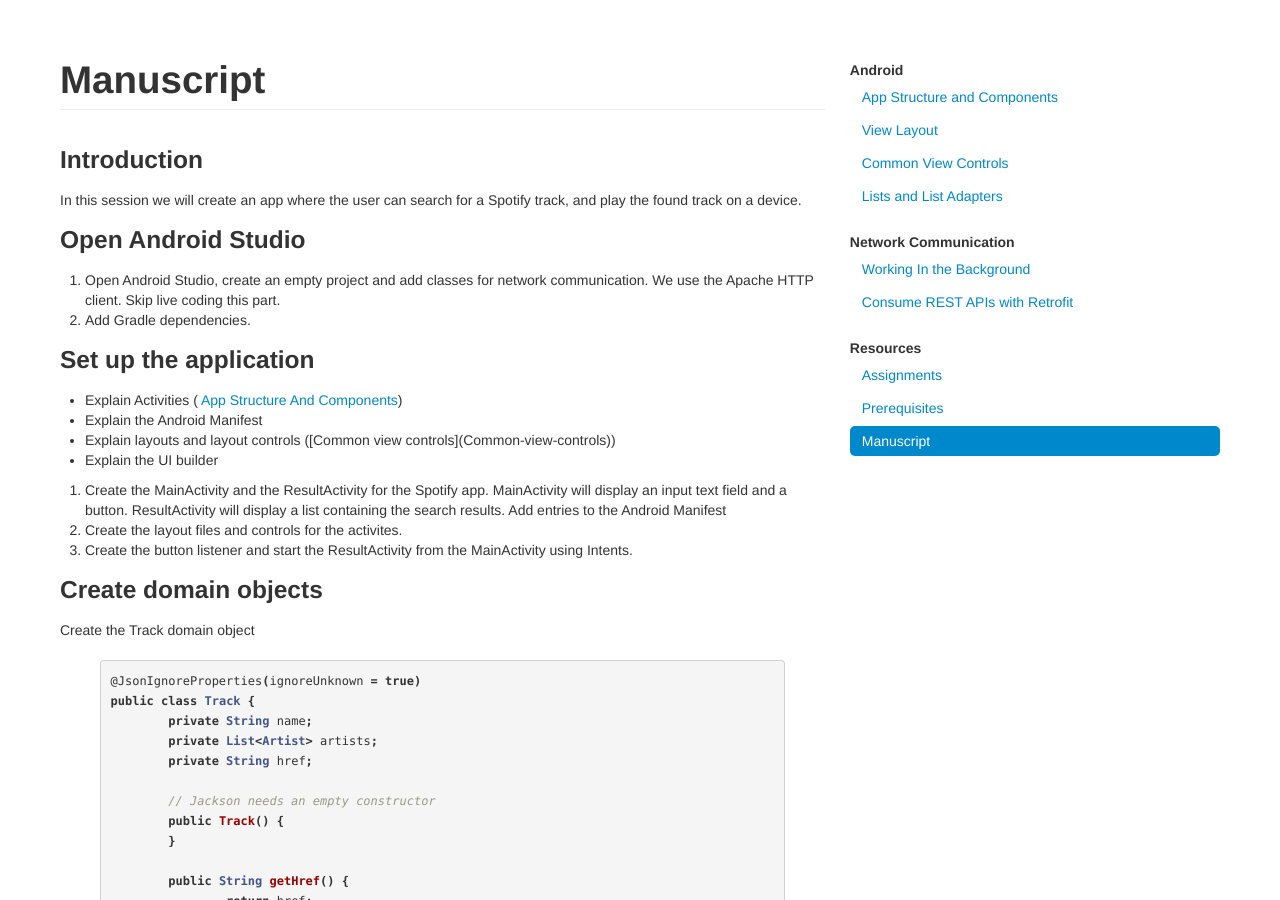
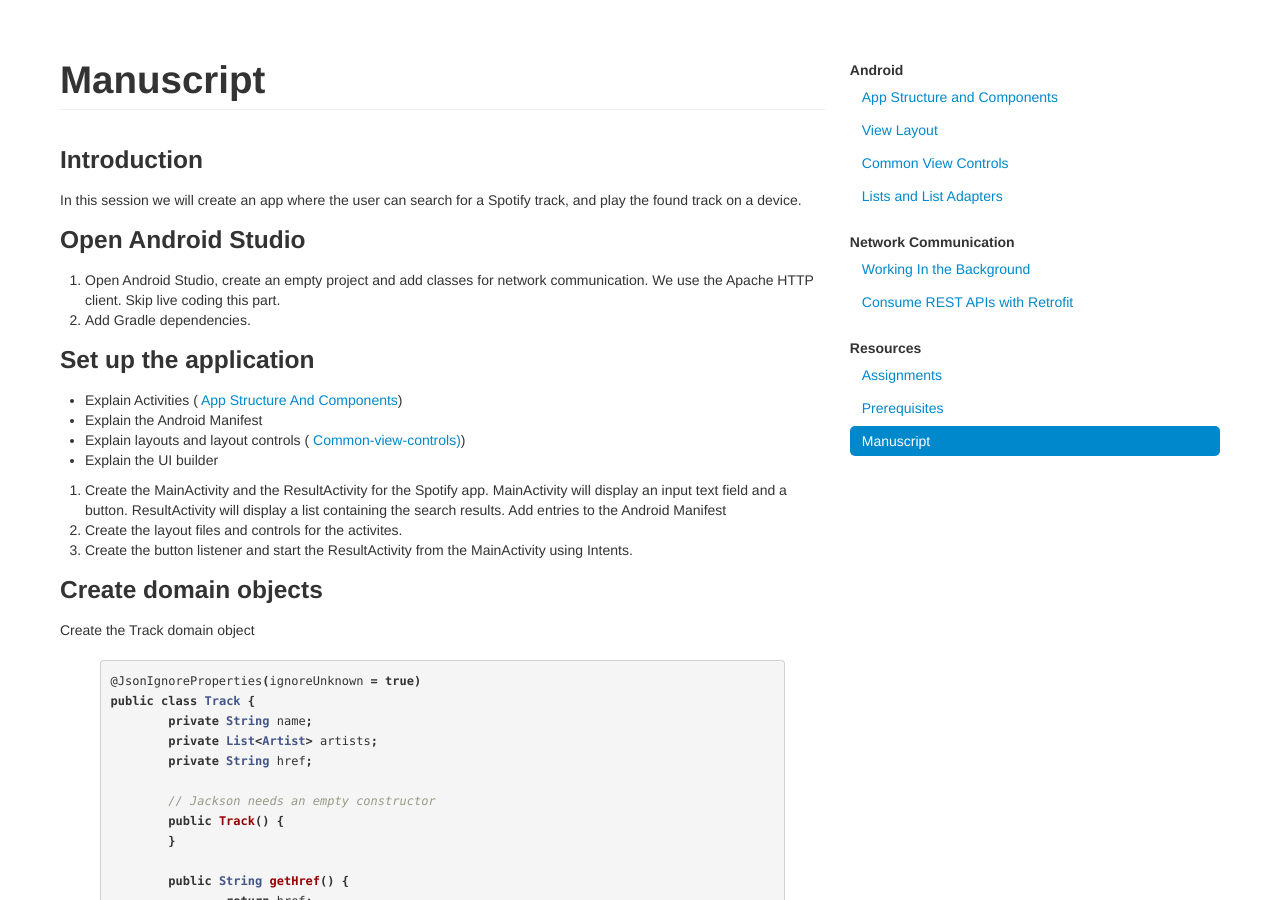
Before and after one commit to bekk/android101, a Jekyll site: the page built from docs/pages/manuscript.html, in a window 1280 px wide and 900 px high. Built offline with Jekyll 4.4.1, drawn with Linux system fonts in a browser that asks for light colours; Markdown is read by kramdown in place of the engine named in the settings; some of the changed lines change nothing that is shown.

Commit message:
Fikset broken link

```diff
--- a/docs/pages/manuscript.html
+++ b/docs/pages/manuscript.html
@@ -15,7 +15,7 @@ In this session we will create an app where the user can search for a Spotify tr
 <ul>
 	<li>Explain Activities (<a href="android-app-structure-and-components.html"> App Structure And Components</a>)</li>
 	<li>Explain the Android Manifest</li>
-	<li>Explain layouts and layout controls ([Common view controls](Common-view-controls))</li>
+	<li>Explain layouts and layout controls (<a href="common-view-controls.html"> Common-view-controls)</a>)</li>
 	<li>Explain the UI builder</li>
 </ul>
 
```
Also changed, not shown: 1 other file.
